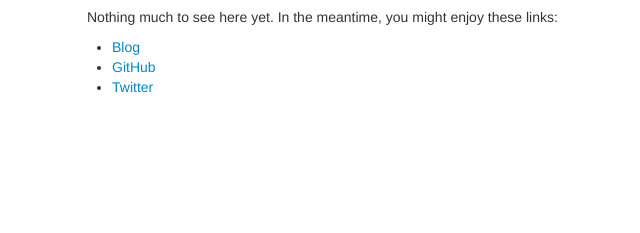
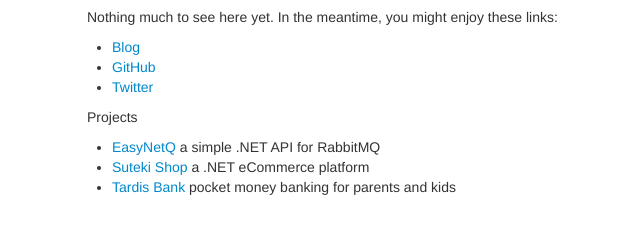
Before and after one commit to mikehadlow/mikehadlow.com, a plain HTML site: page index.html in a window 1280 px wide. Shown: the part 83-316 px from the top of the page, without its empty margins (83-723 px from the left). Drawn offline with Linux system fonts and the light colour scheme.

Commit message:
Update index.html
Added projects

```diff
--- a/index.html
+++ b/index.html
@@ -20,6 +20,12 @@
             <li><a href="http://github.com/mikehadlow">GitHub</a></li>
             <li><a href="http://twitter.com/mikehadlow">Twitter</a></li>
           </ul>
+          <p>Projects</p>
+          <ul>
+            <li><a href="http://easynetq.com">EasyNetQ</a> a simple .NET API for RabbitMQ</li>
+            <li><a href="http://code.google.com/p/sutekishop/">Suteki Shop</a> a .NET eCommerce platform</li>
+            <li><a href="http://tardisbank.com">Tardis Bank</a> pocket money banking for parents and kids</li>
+          </ul>
         </div>
       </div>
     </div>
```
